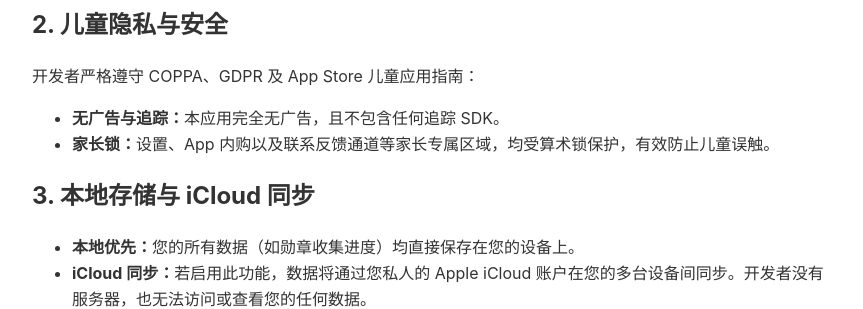
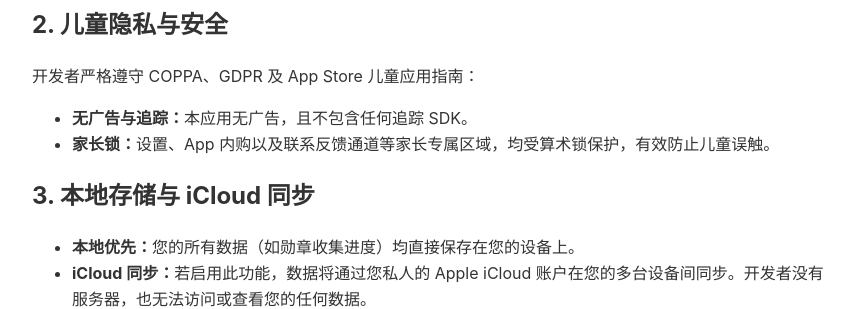
Before and after one commit to mitoostudio/mitoo-legal, a Jekyll site: the page built from privacy-policy-zh.md, in a window 1280 px wide. Shown: the part 360-669 px from the top of the page, without its empty margins (208-1071 px from the left). Built offline with Jekyll 4.4.1, drawn with Linux system fonts in a browser that asks for light colours; our own code applies the rules of GitHub Pages for plain Markdown files.

Commit message:
Update privacy-policy-zh.md

```diff
--- a/privacy-policy-zh.md
+++ b/privacy-policy-zh.md
@@ -10,7 +10,7 @@ Mitoo App Studio（以下简称"开发者"）致力于保护您的隐私。Mitoo
 Mitoo 不收集个人数据、行为分析或设备参数。本应用不使用第三方追踪器，无需注册账号，也不监控用户习惯。（若用户通过邮件寻求支持，邮件中可能包含标准设备信息，这完全出于自愿）。
 ## 2. 儿童隐私与安全
 开发者严格遵守 COPPA、GDPR 及 App Store 儿童应用指南：
-* <strong>无广告与追踪：</strong>本应用完全无广告，且不包含任何追踪 SDK。
+* <strong>无广告与追踪：</strong>本应用无广告，且不包含任何追踪 SDK。
 * <strong>家长锁：</strong>设置、App 内购以及联系反馈通道等家长专属区域，均受算术锁保护，有效防止儿童误触。
 
 ## 3. 本地存储与 iCloud 同步
```
